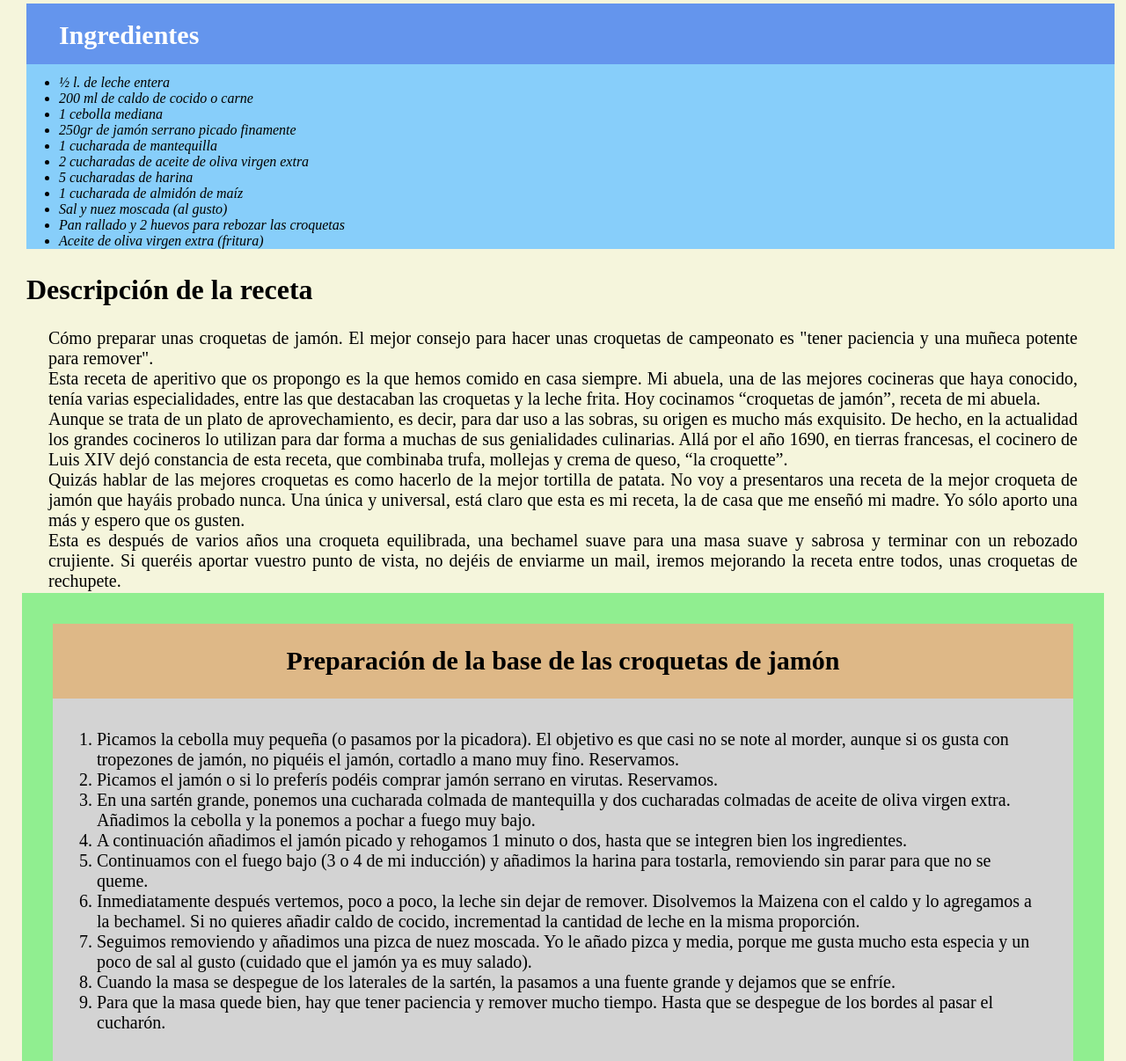
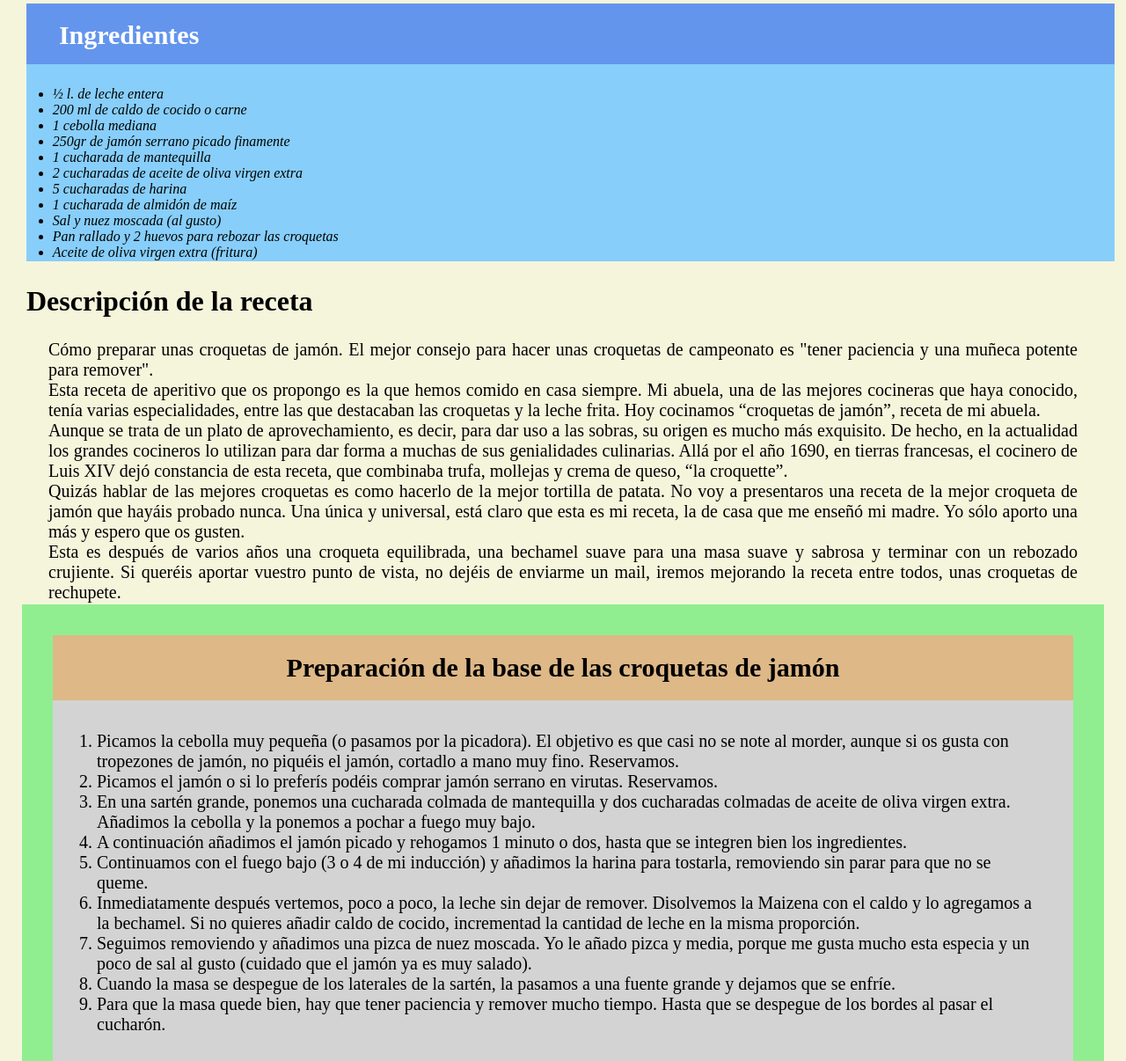
Before and after one commit to Thejokeri/TW-2017-2018, a PHP site: page /receta/receta.html in a window 1280 px wide. Shown: the part 848-2054 px from the top of the page at 88% size. Run offline with PHP 8.4, Linux system fonts and the light colour scheme.

Commit message:
Práctica 3
receta acabada

```diff
--- a/p3/receta/style.css
+++ b/p3/receta/style.css
@@ -19,8 +19,8 @@
 
 header {
     background-color: lightblue;
-    padding-top: 20px;
-    height: 75px;
+    padding: 20px;
+
 }
 
 h1 {
@@ -54,7 +54,7 @@
 }
 
 a:visited {
-    color: tan;
+    color: rgb(28, 117, 17);
 }
 
 a:hover {
@@ -115,8 +115,9 @@
 
 article.ingr ul {
     background-color: lightskyblue;
-    padding-top: 1%;
-    padding-left: 3%;
+    padding: 25px;
+    padding-bottom: 1px;
+    padding-left: 30px;
     font-style: oblique;
 }
 
@@ -157,9 +158,7 @@
 
 article.preparacion h2 {
     background-color: burlywood;
-    height: 50px;
-    padding-top: 25px;
-    padding-bottom: 10px;
+    padding: 20px;
     text-align: center;
 }
 
```
